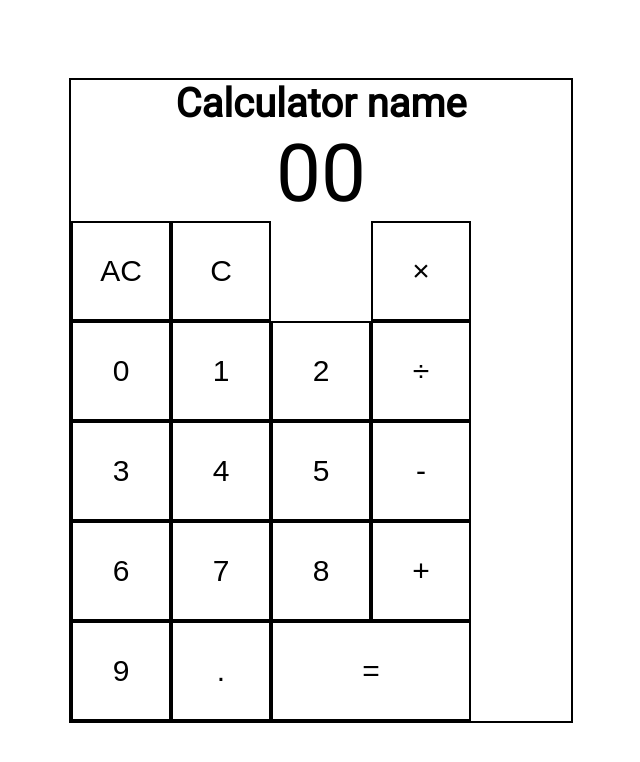
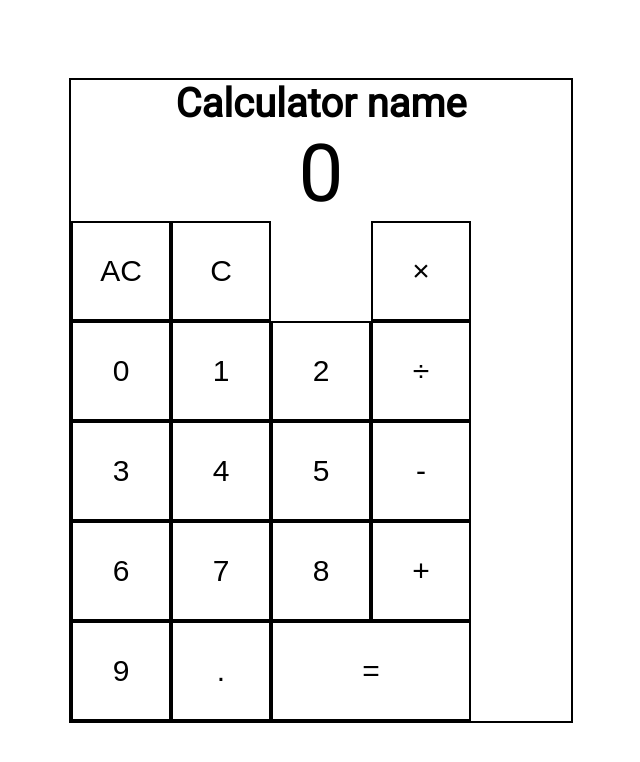
Before and after one commit to deivgin/calculator, a React app: page / in a window 1280 px wide. Shown: the top 762 px of the page, without its empty margins (319-959 px from the left). Built offline with nearby package versions, Linux system fonts and the light colour scheme.

Commit message:
Add main number. Add screen functionality

```diff
--- a/src/components/Calculator/Calculator.tsx
+++ b/src/components/Calculator/Calculator.tsx
@@ -20,28 +20,36 @@ const Calculator = () => {
     console.log(state);
   }, [state]);
 
-  const setOperand = (num: number) => {
+  const chooseOperand = (num: number) => {
+    setState((prevState) => ({
+      ...prevState,
+      mainNumber:
+        state.mainNumber === "0"
+          ? num.toString()
+          : state.mainNumber + num.toString(),
+    }));
+  };
+
+  const setOperand = () => {
     if (state.operation === null) {
       setState((prevState) => ({
         ...prevState,
-        firstOperand:
-          state.firstOperand === "0"
-            ? num.toString()
-            : state.firstOperand + num.toString(),
+        firstOperand: state.mainNumber,
       }));
     } else {
       setState((prevState) => ({
         ...prevState,
-        secondOperand:
-          state.secondOperand === "0"
-            ? num.toString()
-            : state.secondOperand + num.toString(),
+        secondOperand: state.mainNumber,
       }));
     }
   };
 
   const chooseOperator = (operator: Operator) => {
-    setState((prevState) => ({ ...prevState, operation: operator }));
+    setOperand();
+    setState((prevState) => ({
+      ...prevState,
+      operation: operator,
+    }));
   };
 
   const reset = () => {
@@ -52,6 +60,7 @@ const Calculator = () => {
     const firstNum = parseInt(state.firstOperand);
     const secondNum = parseInt(state.secondOperand);
     let answer = 0;
+
     if (state.operation === "×") {
       answer = firstNum * secondNum;
     } else if (state.operation === "+") {
@@ -61,10 +70,9 @@ const Calculator = () => {
     } else if (state.operation === "÷") {
       answer = firstNum / secondNum;
     }
-
     setState((prevState) => ({
       ...prevState,
-      firstOperand: answer.toString(),
+      mainNumber: answer.toString(),
     }));
   };
 
@@ -75,12 +83,13 @@ const Calculator = () => {
         firstOperand={state.firstOperand}
         operation={state.operation}
         secondOperand={state.secondOperand}
+        mainNumber={state.mainNumber}
       />
       <Pad
         numbers={numbers}
         actions={actions}
         operations={operations}
-        setOperand={setOperand}
+        chooseOperand={chooseOperand}
         chooseOperator={chooseOperator}
         reset={reset}
         calculate={calculate}
--- a/src/components/Calculator/components/Pad.tsx
+++ b/src/components/Calculator/components/Pad.tsx
@@ -7,7 +7,7 @@ interface Props {
   numbers: Operand[];
   operations: Operator[];
   actions: Action[];
-  setOperand: (num: Operand) => void;
+  chooseOperand: (num: number) => void;
   chooseOperator: (operator: Operator) => void;
   reset: () => void;
   calculate: () => void;
@@ -17,7 +17,7 @@ const Pad: React.FC<Props> = ({
   numbers,
   operations,
   actions,
-  setOperand,
+  chooseOperand,
   chooseOperator,
   reset,
   calculate,
@@ -26,7 +26,7 @@ const Pad: React.FC<Props> = ({
     <div className="pad">
       <div className="pad__numbers">
         {numbers.map((number, index) => (
-          <NumberButton key={index} number={number} onClick={setOperand} />
+          <NumberButton key={index} number={number} onClick={chooseOperand} />
         ))}
       </div>
       <div className="pad__operators">
--- a/src/components/Calculator/components/Screen.tsx
+++ b/src/components/Calculator/components/Screen.tsx
@@ -1,24 +1,20 @@
 import { Operator } from "./model";
+import { State } from "./model";
 
-interface Props {
-  firstOperand: string;
-  operation: Operator | null;
-  secondOperand: string | null;
-}
-
-const Screen: React.FC<Props> = ({
+const Screen: React.FC<State> = ({
   firstOperand,
   operation,
   secondOperand,
+  mainNumber,
 }) => {
   return (
     <div className="calculator__screen">
-      <div className="calculation"></div>
-      <div className="number">
-        {firstOperand}
+      <div className="calculation">
+        {operation && firstOperand}
         {operation}
-        {secondOperand}
+        {secondOperand !== "0" && secondOperand}
       </div>
+      <div className="number">{mainNumber}</div>
     </div>
   );
 };
--- a/src/components/Calculator/components/model.ts
+++ b/src/components/Calculator/components/model.ts
@@ -1,12 +1,14 @@
 export interface State {
   firstOperand: string;
   secondOperand: string;
+  mainNumber: string;
   operation: Operator | null;
 }
 
 export const initialState: State = {
   firstOperand: "0",
   secondOperand: "0",
+  mainNumber: "0",
   operation: null,
 };
 
```
Also changed, not shown: 1 other file (tests, documents, lock files or other folders).
